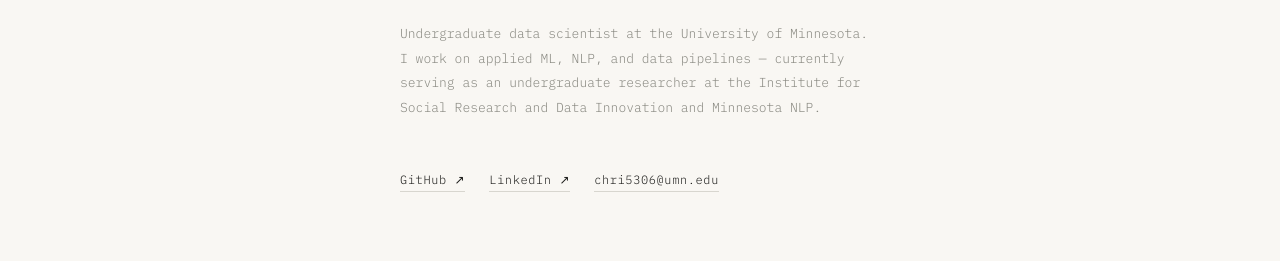
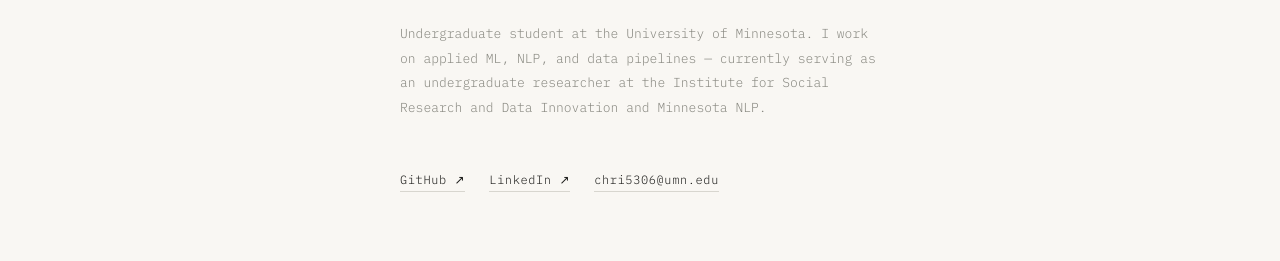
Before and after one commit to julia-christenson/julia-christenson.github.io, a plain HTML site: page index.html in a window 1280 px wide. Shown: the part 274-535 px from the top of the page. Drawn offline with nearby package versions, Linux system fonts and the light colour scheme.

Commit message:
changed text

```diff
--- a/index.html
+++ b/index.html
@@ -239,7 +239,7 @@
     <p class="hero-label">Data Science &middot; Machine Learning</p>
     <h1 class="hero-name">Julia Christenson</h1>
     <p class="hero-bio">
-      Undergraduate data scientist at the University of Minnesota. I work on applied ML,
+      Undergraduate student at the University of Minnesota. I work on applied ML,
       NLP, and data pipelines — currently serving as an undergraduate researcher at the
       Institute for Social Research and Data Innovation and Minnesota NLP.
     </p>
```
